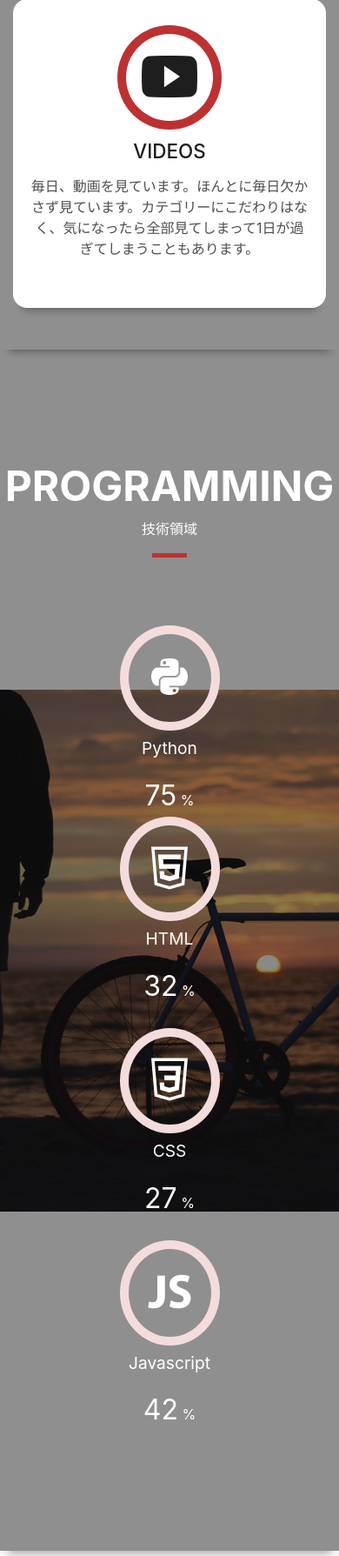
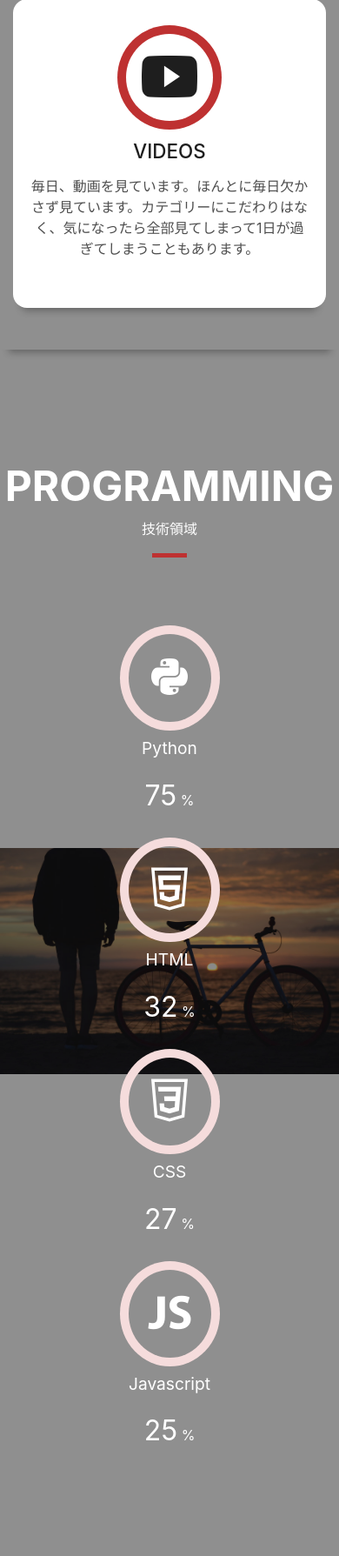
Before and after one commit to hibiki-kudo/portfolio, a Django app: page / in a window 390 px wide. Shown: the part 3261-5050 px from the top of the page at 87% size. Run offline with Django 3.2, Linux system fonts and the light colour scheme; some libraries are stand-ins or nearby versions; some web fonts are replaced.

Commit message:
背景画像の調整中

```diff
--- a/static/css/style-red.css
+++ b/static/css/style-red.css
@@ -1283,7 +1283,7 @@ footer .credits a {
   .back-to-top {
     bottom: 15px;
   }
-    .bg-image{
-  background-size: auto;
+  .bg-image{
+  background-size: contain;
   }
 }
--- a/templates/index.html
+++ b/templates/index.html
@@ -176,7 +176,7 @@
                 </div>
             </div>
             <div class="col-sm-3 col-lg-3">
-                <div class="counter-box">
+                <div class="counter-box pt-4 pt-md-0">
                     <div class="counter-ico">
                         <span class="ico-circle" style="display:table;height:95px;width:95px;margin:0 auto;"><i class="ion-social-html5-outline" style="display:table-cell;text-align:center;
                                 vertical-align: middle;font-size:3.5rem;"></i></span>
@@ -210,7 +210,7 @@
                     </div>
                     <div class="counter-num">
                         <p class="w-title">Javascript</p>
-                        <span class="counter">42</span>
+                        <span class="counter">25</span>
                         <span class="counter-text">%</span>
                     </div>
                 </div>
```
